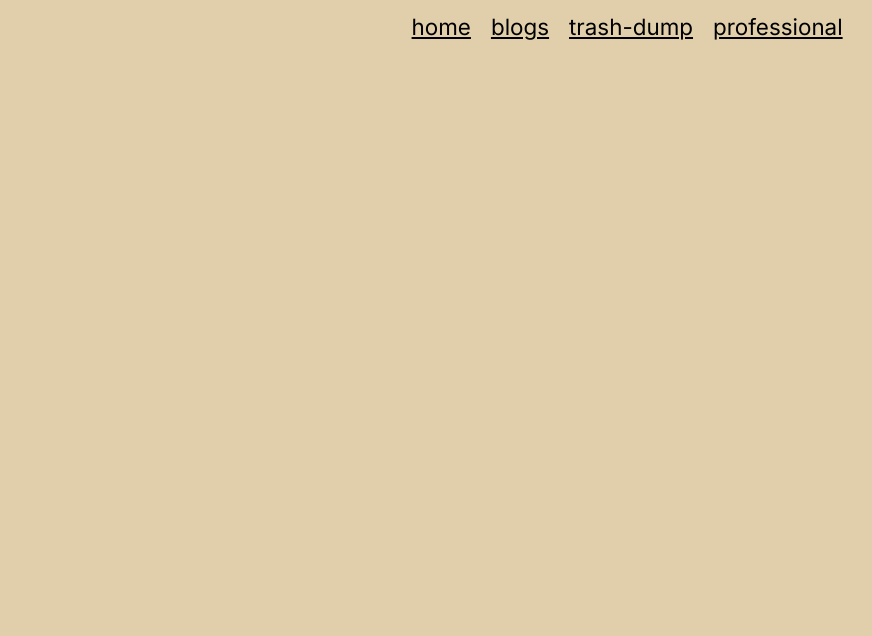
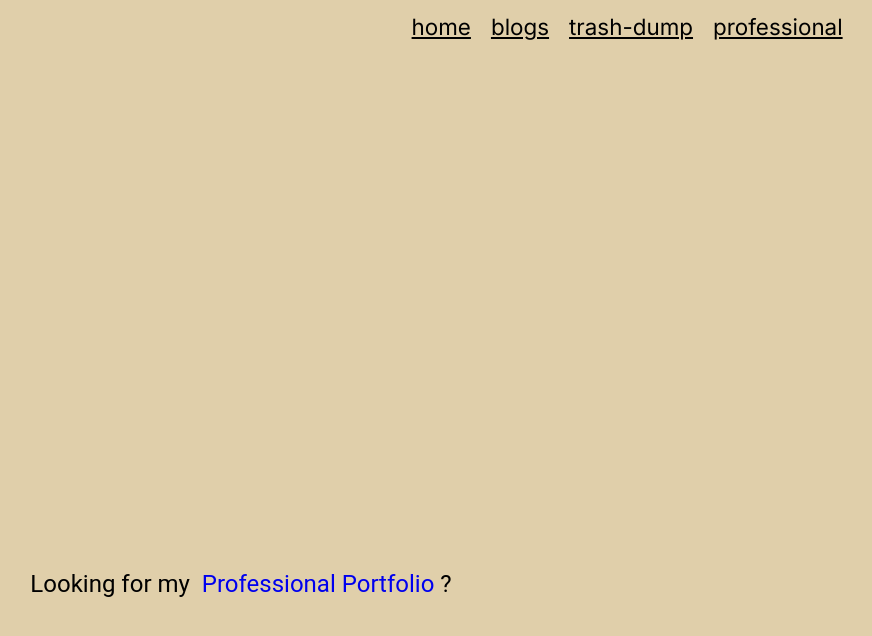
Before and after one commit to sarthak-pokharel/sarthak, a Next.js app: page / in a window 1280 px wide. Shown: the top 636 px of the page, without its empty margins (399-1271 px from the left). Built offline with nearby package versions, Linux system fonts and the light colour scheme.

Commit message:
professional ref added

```diff
--- a/package.json
+++ b/package.json
@@ -11,6 +11,7 @@
   "dependencies": {
     "@emotion/react": "^11.11.3",
     "@emotion/styled": "^11.11.0",
+    "@mui/icons-material": "^5.15.9",
     "@mui/material": "^5.15.9",
     "next": "14.1.0",
     "react": "^18",
--- a/src/app/page.tsx
+++ b/src/app/page.tsx
@@ -1,14 +1,23 @@
 import Image from "next/image";
 import styles from "./page.module.css";
 import Nav from './Components/Nav';
+import { Chip, Typography } from "@mui/material";
+import Link from "next/link";
+import { ContactPage } from "@mui/icons-material";
 export default function Home() {
   return (
     <>
-    <Nav/>
-    <main>
+      <Nav />
+      <main>
 
-
-    </main>
+        <div style={{position:'absolute', left:'50%', transform:'translateX(-50%)',bottom: '25%'}}>
+        <Typography variant='h5' style={{textAlign:'center'}}>Looking for my &nbsp;
+          <Link target="_blank" href="https://prof.sarthakpokhrel.com.np" style={{textDecoration:'none', color:'#00e'}}>
+            Professional Portfolio
+          </Link> ?
+        </Typography>
+        </div>
+      </main>
     </>
   );
 }
```
Also changed, not shown: src/app/Components/Nav.js (line endings or trailing spaces), 1 other file (tests, documents, lock files or other folders).
